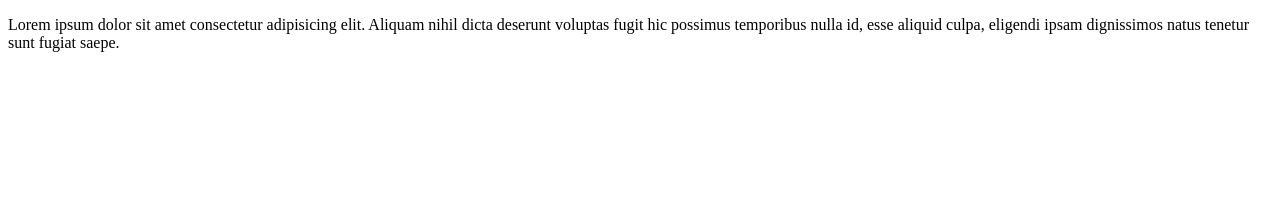
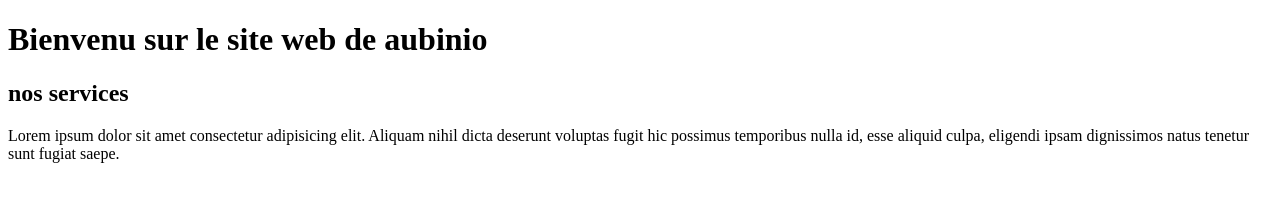
Before and after one commit to Tchuikoua/Nouveau-dossier, a plain HTML site: page index.html in a window 1280 px wide. Drawn offline with Linux system fonts and the light colour scheme.

Commit message:
le nouveau

```diff
--- a/index.html
+++ b/index.html
@@ -6,6 +6,8 @@
     <title>Document</title>
 </head>
 <body>
+    <h1>Bienvenu sur le site web de aubinio</h1>
+    <h2>nos services</h2>
     <p>Lorem ipsum dolor sit amet consectetur adipisicing elit. Aliquam nihil dicta deserunt voluptas fugit hic possimus temporibus nulla id, esse aliquid culpa, eligendi ipsam dignissimos natus tenetur sunt fugiat saepe.</p>
 </body>
 </html>
```
